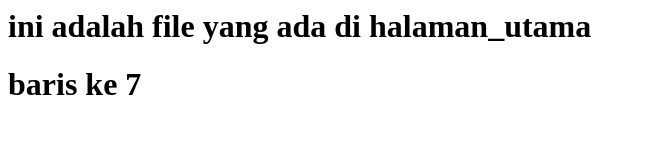
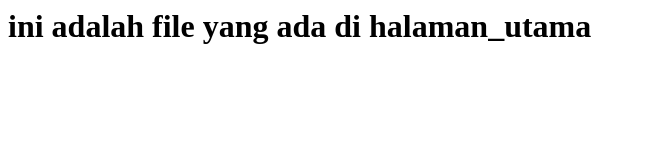
Before and after one commit to dhiannugraha/myproject_dhian, a plain HTML site: page index.html in a window 1280 px wide. Shown: the whole page, without its empty margins (0-646 px from the left). Drawn offline with Linux system fonts and the light colour scheme.

Commit message:
Stash and apply

```diff
--- a/index.html
+++ b/index.html
@@ -4,6 +4,5 @@
     </head>
     <body>
         <h1>ini adalah file yang ada di halaman_utama</h1>
-        <h1>baris ke 7</h1>
     </body>
 </html>
```
